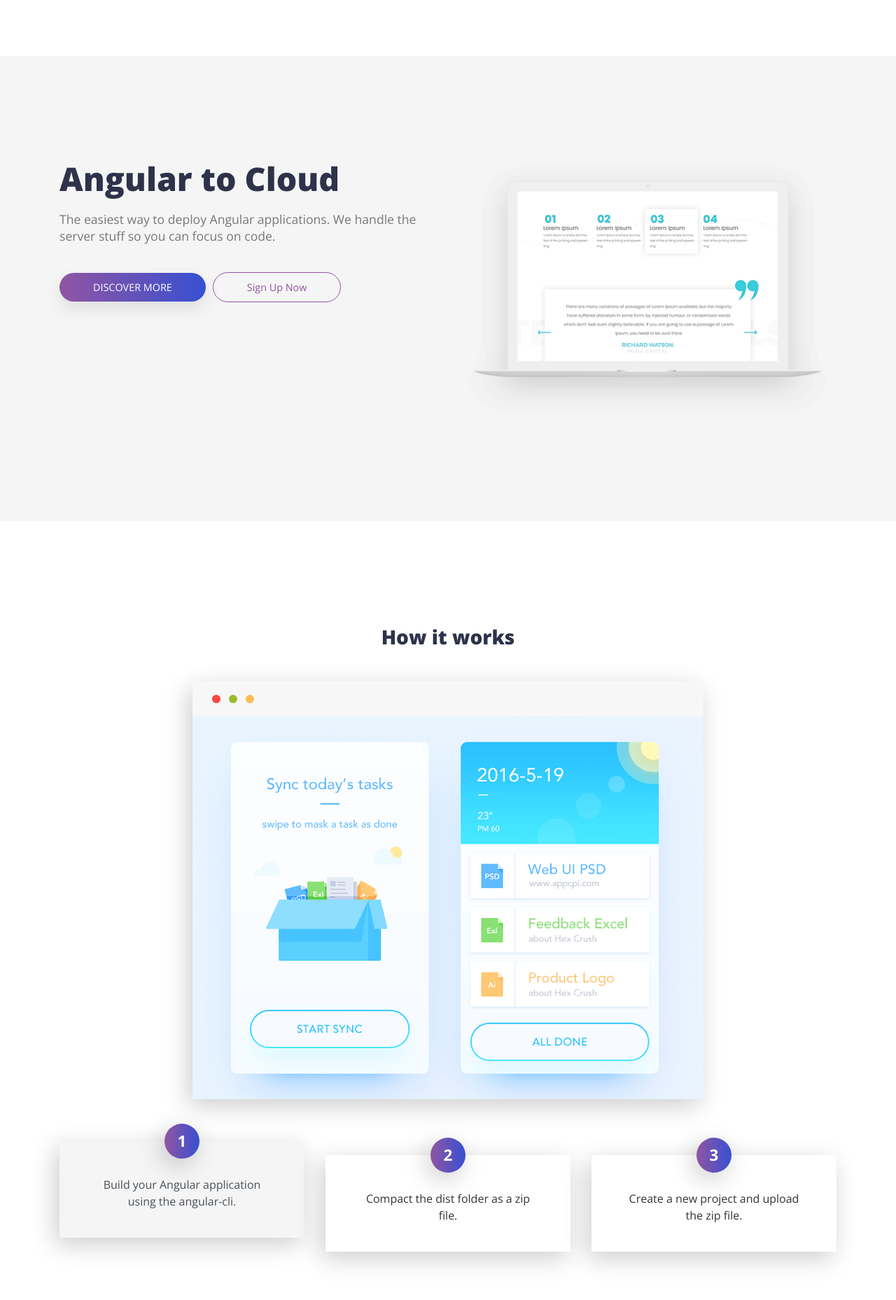
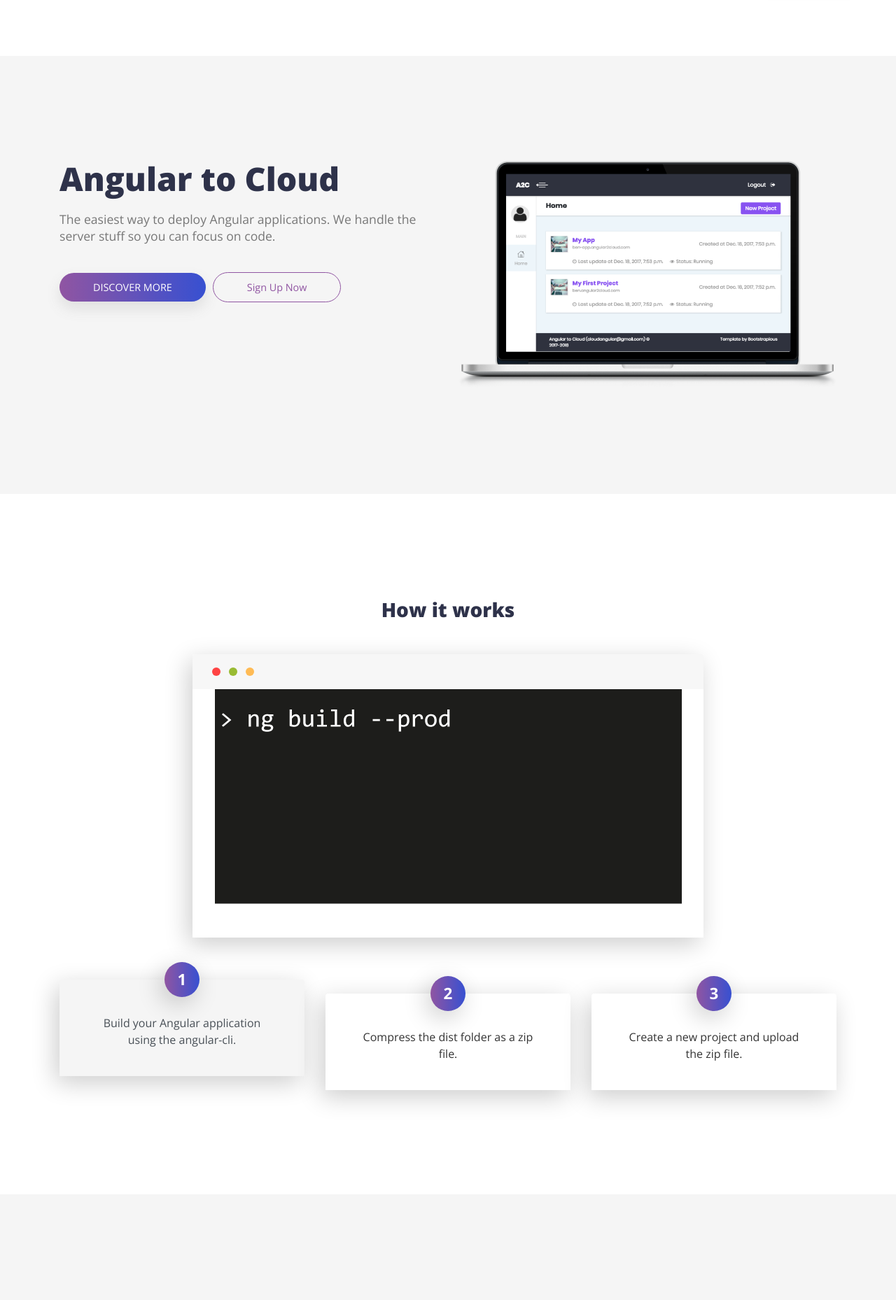
Before and after one commit to brunoliveira8/angular2cloud, a Django app: page / in a window 1280 px wide. Shown: the top 1858 px of the page at 70% size. Run offline with Django 3.2, Linux system fonts and the light colour scheme; some libraries are stand-ins or nearby versions.

Commit message:
Finish landing-page images

```diff
--- a/angular2cloud/templates/landing_page.html
+++ b/angular2cloud/templates/landing_page.html
@@ -55,7 +55,7 @@
             <p class="hero-text">The easiest way to deploy Angular applications. We handle the server stuff so you can focus on code.</p>
             <div class="CTA"><a href="#browser" class="btn btn-primary btn-shadow btn-gradient link-scroll">Discover More</a><a href="{% url 'registration_register' %}" class="btn btn-outline-primary">Sign Up Now</a></div>
           </div>
-          <div class="col-lg-6 order-1 order-lg-2"><img src="{% static 'landing-page/img/Macbook.png' %}" alt="..." class="img-fluid"></div>
+          <div class="col-lg-6 order-1 order-lg-2"><img src="{% static 'landing-page/img/initial-screen.png' %}" alt="..." class="img-fluid"></div>
         </div>
       </div>
     </section>
@@ -66,9 +66,9 @@
             <h2 class="h3 mb-5">How it works</h2>
             <div class="browser-mockup">
               <div id="nav-tabContent" class="tab-content">
-                <div id="nav-first" role="tabpanel" aria-labelledby="nav-first-tab" class="tab-pane fade show active"><img src="{% static 'landing-page/img/preview-3.png' %}" alt="..." class="img-fluid"></div>
-                <div id="nav-second" role="tabpanel" aria-labelledby="nav-second-tab" class="tab-pane fade"><img src="{% static 'landing-page/img/preview-2.png' %}" alt="..." class="img-fluid"></div>
-                <div id="nav-third" role="tabpanel" aria-labelledby="nav-third-tab" class="tab-pane fade"><img src="{% static 'landing-page/img/preview-1.png' %}" alt="..." class="img-fluid"></div>
+                <div id="nav-first" role="tabpanel" aria-labelledby="nav-first-tab" class="tab-pane fade show active"><img src="{% static 'landing-page/img/terminal.png' %}" alt="..." class="img-fluid"></div>
+                <div id="nav-second" role="tabpanel" aria-labelledby="nav-second-tab" class="tab-pane fade"><img src="{% static 'landing-page/img/compress.png' %}" alt="..." class="img-fluid"></div>
+                <div id="nav-third" role="tabpanel" aria-labelledby="nav-third-tab" class="tab-pane fade"><img src="{% static 'landing-page/img/create-project.png' %}" alt="..." class="img-fluid"></div>
               </div>
             </div>
           </div>
@@ -76,7 +76,7 @@
         <div id="myTab" role="tablist" class="nav nav-tabs">
           <div class="row">
             <div class="col-md-4"><a id="nav-first-tab" data-toggle="tab" href="#nav-first" role="tab" aria-controls="nav-first" aria-expanded="true" class="nav-item nav-link active"> <span class="number">1</span>Build your Angular application using the angular-cli.</a></div>
-            <div class="col-md-4"><a id="nav-second-tab" data-toggle="tab" href="#nav-second" role="tab" aria-controls="nav-second" class="nav-item nav-link"> <span class="number">2</span>Compact the dist folder as a zip file.</a></div>
+            <div class="col-md-4"><a id="nav-second-tab" data-toggle="tab" href="#nav-second" role="tab" aria-controls="nav-second" class="nav-item nav-link"> <span class="number">2</span>Compress the dist folder as a zip file.</a></div>
             <div class="col-md-4"><a id="nav-third-tab" data-toggle="tab" href="#nav-third" role="tab" aria-controls="nav-third" class="nav-item nav-link"> <span class="number">3</span>Create a new project and upload the zip file.</a></div>
           </div>
         </div>
@@ -88,12 +88,12 @@
           <div class="text col-lg-6 order-2 order-lg-1">
             <div class="icon"><img src="{% static 'landing-page/img/medal.svg' %}" alt="..." class="img-fluid"></div>
             <h4>Deploy is simple as upload a file</h4>
-            <p>Generate the dist folder from your project, compact it as a zip file and upload the file on the platform. </p><a href="#features-2" class="btn btn-primary btn-shadow btn-gradient link-scroll">View More</a>
+            <p>Generate the dist folder from your project, compress it as a zip file and upload the file on the platform. </p><a href="#features-2" class="btn btn-primary btn-shadow btn-gradient link-scroll">View More</a>
           </div>
-          <div class="image col-lg-6 order-1 order-lg-2"><img src="{% static 'landing-page/img/feature-1.png' %}" alt="..." class="img-fluid"></div>
+          <div class="image col-lg-6 order-1 order-lg-2"><img src="{% static 'landing-page/img/upload-file.png' %}" alt="..." class="img-fluid"></div>
         </div>
         <div class="row d-flex align-items-center" id="features-2">
-          <div class="image col-lg-6"><img src="{% static 'landing-page/img/feature-2.png' %}" alt="..." class="img-fluid"></div>
+          <div class="image col-lg-6"><img src="{% static 'landing-page/img/start-stop.png' %}" alt="..." class="img-fluid"></div>
           <div class="text col-lg-6">
             <div class="icon"><img src="{% static 'landing-page/img/hourglass.svg' %}" alt="..." class="img-fluid"></div>
             <h4>Start, stop and update your application anytime you want</h4>
@@ -106,7 +106,7 @@
             <h4>Have a free subdomain to share your application</h4>
             <p>You can choose a free subdomain and share your Angular application with the world. Your application could be found at subdomain.angular2cloud.com.</p><a href="#newsletter" class="btn btn-primary btn-shadow btn-gradient link-scroll">View More</a>
           </div>
-          <div class="image col-lg-6 order-1 order-lg-2"><img src="{% static 'landing-page/img/feature-3.png' %}" alt="..." class="img-fluid"></div>
+          <div class="image col-lg-6 order-1 order-lg-2"><img src="{% static 'landing-page/img/share-domain.png' %}" alt="..." class="img-fluid"></div>
         </div>
       </div>
     </section>
```
Also changed, not shown: angular2cloud/static/landing-page/img/Macbook.png (deleted), angular2cloud/static/landing-page/img/avatar-3.jpg (deleted), angular2cloud/static/landing-page/img/avatar-5.jpg (deleted), angular2cloud/static/landing-page/img/compress.png (added), angular2cloud/static/landing-page/img/create-project.png (added), angular2cloud/static/landing-page/img/feature-1.png (deleted), angular2cloud/static/landing-page/img/feature-2.png (deleted), angular2cloud/static/landing-page/img/feature-3.png (deleted), angular2cloud/static/landing-page/img/initial-screen.png (added), angular2cloud/static/landing-page/img/preview-1.png (deleted), angular2cloud/static/landing-page/img/preview-2.png (deleted), angular2cloud/static/landing-page/img/preview-3.png (deleted), angular2cloud/static/landing-page/img/share-domain.png (added), angular2cloud/static/landing-page/img/start-stop.png (added), 3 more files.
